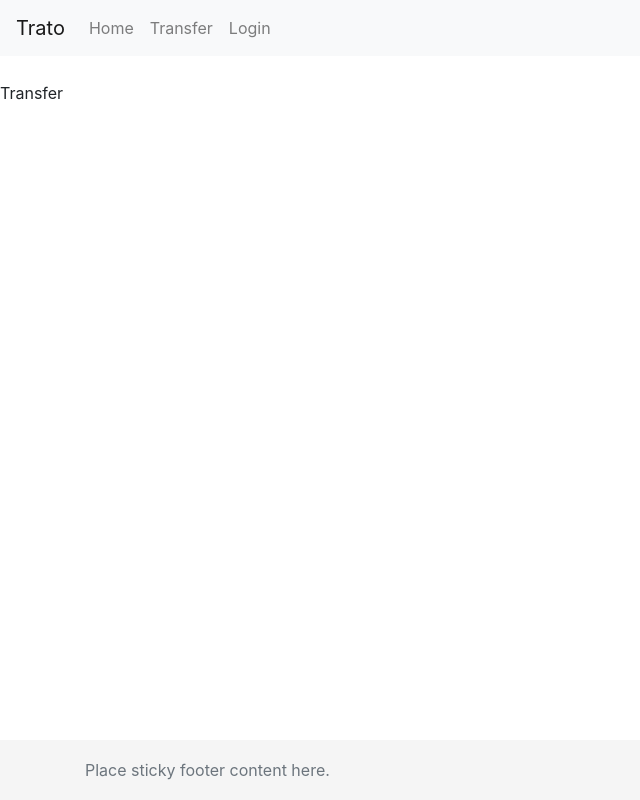
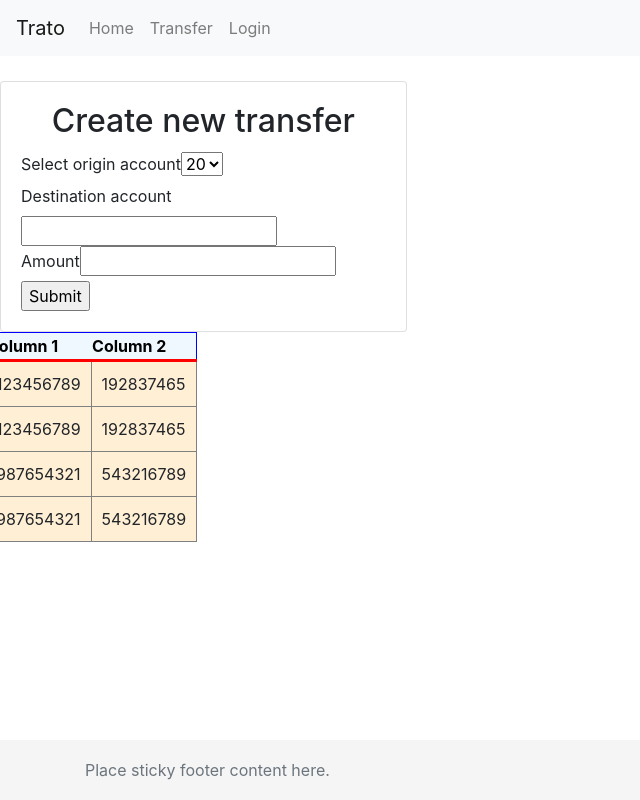
Before and after one commit to MILKTON/trato, a React (Create React App) app: page /transfer in a window 1280 px wide. Shown: the whole page, without its empty margins (0-640 px from the left). Built offline with nearby package versions, Linux system fonts and the light colour scheme.

Commit message:
Table in transfer

```diff
--- a/src/Components/Transfer/index.js
+++ b/src/Components/Transfer/index.js
@@ -1,18 +1,247 @@
 
 import React from 'react';
 import { Row, Col } from 'reactstrap';
+import { Card,CardBody, CardTitle } from 'reactstrap';
+import { useForm } from "react-hook-form";
+import { PieChart } from 'react-minimal-pie-chart'
+import { useTable } from 'react-table'
+
+const transactionHistory = [
+  {
+    "transactions":[
+       {
+          "fromAccount":123456789,
+          "toAccount":192837465,
+          "amount":{
+             "currency":"€",
+             "value":876.88
+          },
+          "sentAt":"2012-04-23T18:25:43.511Z"
+       },
+       {
+          "fromAccount":123456789,
+          "toAccount":192837465,
+          "amount":{
+             "currency":"€",
+             "value":654.88
+          },
+          "sentAt":"2012-04-21T18:25:43.511Z"
+       },
+       {
+          "fromAccount":987654321,
+          "toAccount":543216789,
+          "amount":{
+             "currency":"$",
+             "value":543
+          },
+          "sentAt":"2012-04-23T18:25:43.511Z"
+       },
+       {
+          "fromAccount":987654321,
+          "toAccount":543216789,
+          "amount":{
+             "currency":"$",
+             "value":987.54
+          },
+          "sentAt":"2012-04-23T18:25:43.511Z"
+       }
+    ]
+ }
+];
+
+const columns = [
+    {
+      Header: 'fromAccount 1',
+      accessor: 'fromAccount', // accessor is the "key" in the data
+    },
+    {
+      Header: 'toAccount 2',
+      accessor: 'toAccount',
+    },
+  ]
+
+const Input = ({ label, register, required }) => (
+  <>
+    <label>{label}</label>
+    <input name={label} ref={register({ required })} />
+  </>
+);
+
+// you can use React.forwardRef to pass the ref too
+const Select = React.forwardRef(({ label }, ref) => (
+  <>
+    <label>{label}</label>
+    <select name={label} ref={ref}>
+      <option value="20">20</option>
+      <option value="30">30</option>
+    </select>
+  </>
+));
+
 
 const Transfer = () => {
+
+  const data2 = React.useMemo(
+    () => [
+      {
+        col1: 'Hello',
+        col2: 'World',
+      },
+      {
+        col1: 'react-table',
+        col2: 'rocks',
+      },
+      {
+        col1: 'whatever',
+        col2: 'you want',
+      },
+    ],
+    []
+  )
+
+  const data = React.useMemo(
+    () => [
+         {
+            "fromAccount":123456789,
+            "toAccount":192837465,
+            "amount":{
+               "currency":"€",
+               "value":876.88
+            },
+            "sentAt":"2012-04-23T18:25:43.511Z"
+         },
+         {
+            "fromAccount":123456789,
+            "toAccount":192837465,
+            "amount":{
+               "currency":"€",
+               "value":654.88
+            },
+            "sentAt":"2012-04-21T18:25:43.511Z"
+         },
+         {
+            "fromAccount":987654321,
+            "toAccount":543216789,
+            "amount":{
+               "currency":"$",
+               "value":543
+            },
+            "sentAt":"2012-04-23T18:25:43.511Z"
+         },
+         {
+            "fromAccount":987654321,
+            "toAccount":543216789,
+            "amount":{
+               "currency":"$",
+               "value":987.54
+            },
+            "sentAt":"2012-04-23T18:25:43.511Z"
+         }
+  ]);
+
+
+
+  const columns = React.useMemo(
+    () => [
+      {
+        Header: 'Column 1',
+        accessor: 'fromAccount', // accessor is the "key" in the data
+      },
+      {
+        Header: 'Column 2',
+        accessor: 'toAccount',
+      },
+    ],
+    []
+  )
+
+  const { register, handleSubmit } = useForm();
+
+  const {
+    getTableProps,
+    getTableBodyProps,
+    headerGroups,
+    rows,
+    prepareRow,
+  } = useTable({ columns, data })
+
+  console.log(data)
+  console.log(data2)
+  const onSubmit = data => {
+    alert(JSON.stringify(data));
+  };
+
     return (
-      <Row>
+      <div>
+        <Row>
         <Col sm="12" md="4">
-          Transfer
+          <Card>
+            <CardBody>
+              <CardTitle className="text-center" tag="h2">Create new transfer</CardTitle>
+              <form onSubmit={handleSubmit(onSubmit)}>
+                <Select label="Select origin account" ref={register} />
+                <br></br>
+                <Input  label="Destination account" register={register} required />
+                <br></br>
+
+                <Input  label="Amount" register={register} required />
+                <input type="submit" />
+              </form>
+            </CardBody>
+          </Card>
         </Col>
-        <Col sm="12" md="4">
+        <Col sm="12" md="8">
+
         </Col>
-        <Col sm="12" md="4">
-        </Col>
-      </Row>
+        </Row>
+        <Row>
+        <table {...getTableProps()} style={{ border: 'solid 1px blue' }}>
+       <thead>
+         {headerGroups.map(headerGroup => (
+           <tr {...headerGroup.getHeaderGroupProps()}>
+             {headerGroup.headers.map(column => (
+               <th
+                 {...column.getHeaderProps()}
+                 style={{
+                   borderBottom: 'solid 3px red',
+                   background: 'aliceblue',
+                   color: 'black',
+                   fontWeight: 'bold',
+                 }}
+               >
+                 {column.render('Header')}
+               </th>
+             ))}
+           </tr>
+         ))}
+       </thead>
+       <tbody {...getTableBodyProps()}>
+         {rows.map(row => {
+           prepareRow(row)
+           return (
+             <tr {...row.getRowProps()}>
+               {row.cells.map(cell => {
+                 return (
+                   <td
+                     {...cell.getCellProps()}
+                     style={{
+                       padding: '10px',
+                       border: 'solid 1px gray',
+                       background: 'papayawhip',
+                     }}
+                   >
+                     {cell.render('Cell')}
+                   </td>
+                 )
+               })}
+             </tr>
+           )
+         })}
+       </tbody>
+     </table>
+        </Row>
+
+      </div>
     );
 }
 
```
Also changed, not shown: 1 other file (tests, documents, lock files or other folders).
